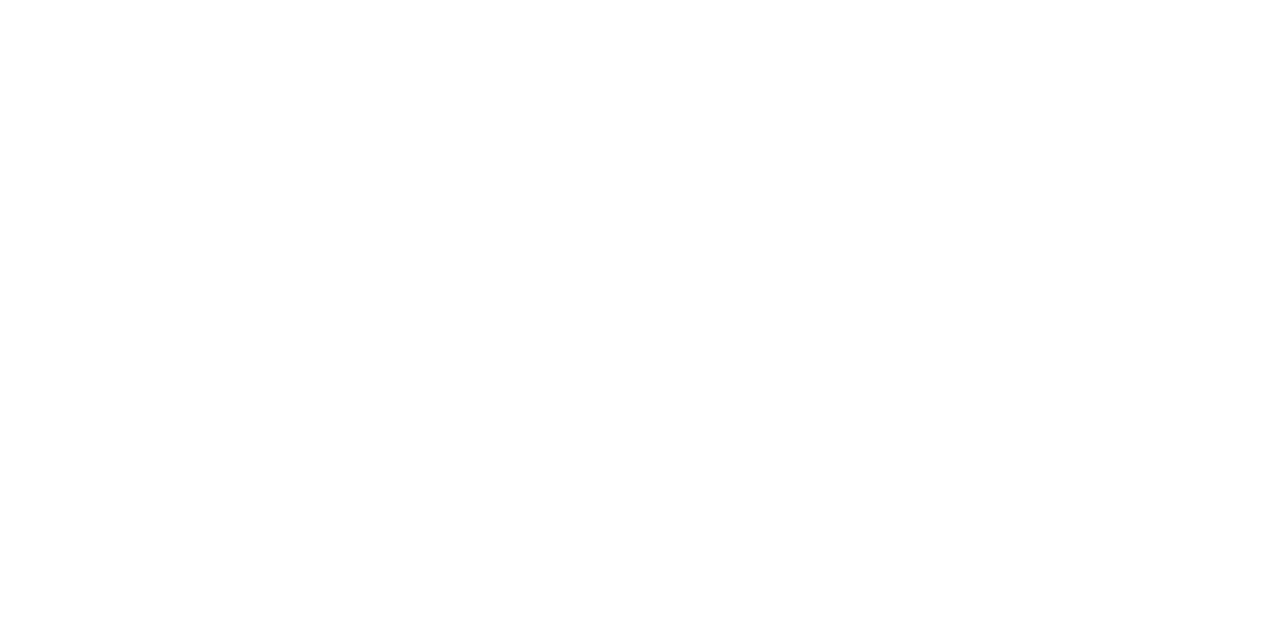
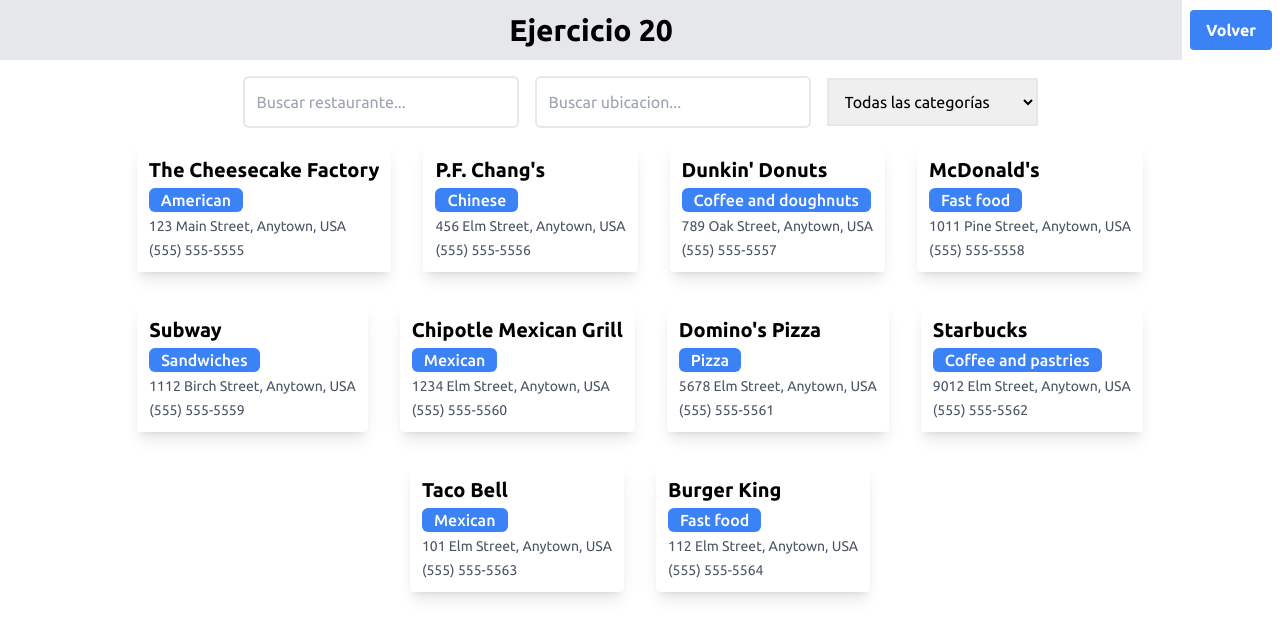
Before and after one commit to EdwinTorrado15/Talent_Logic, a React (Vite) app in the folder react/ejercicios-react/: page /ejercicio20 in a window 1280 px wide. Before the commit this address had no page. Shown: the top 638 px of the page. Built offline with nearby package versions, Linux system fonts and the light colour scheme.

Commit message:
Ejercicio 20

```diff
--- a/react/ejercicios-react/src/App.jsx
+++ b/react/ejercicios-react/src/App.jsx
@@ -20,6 +20,7 @@
 import { FormTodo } from "@/features/ejercicio18/components";
 import { Ejercicio18 } from "@/features/ejercicios18/pages";
 import { Ejercicio19 } from "@/features/ejercicio19/pages";
+import { Ejercicio20 } from "@/features/ejercicio20/pages";
 import { FormProfile } from "@/features/ejercicio19/components";
 import { CarritoProvider } from "@/features/ejercicio12/context/CarritoContext";
 import { ToastContainer } from "react-toastify";
@@ -75,6 +76,7 @@
         <Route path="/ejercicio19" element={<Ejercicio19 />} />
         <Route path="/add-profile" element={<FormProfile />} />
         <Route path="/edit-profile/:id" element={<FormProfile />} />
+        <Route path="/ejercicio20" element={<Ejercicio20 />} />
       </Routes>
     </div>
   );
--- a/react/ejercicios-react/src/features/ejercicio13/pages/Ejercicio13.jsx
+++ b/react/ejercicios-react/src/features/ejercicio13/pages/Ejercicio13.jsx
@@ -71,6 +71,9 @@
 
     const [books, setBooks] = useState(booksData);
 
+    const getUser = () => {}
+
+    getUser();
   return (
     <div className="bg-gray-100">
       <Header titulo="Ejercicio 13" />
--- a/react/ejercicios-react/src/features/ejercicio16/components/CardsNoticias.jsx
+++ b/react/ejercicios-react/src/features/ejercicio16/components/CardsNoticias.jsx
@@ -1,7 +1,4 @@
-import React from "react";
-
 const CardsNoticias = ({ noticias }) => {
-  console.log(noticias);
 
   return (
     <div className="flex flex-wrap justify-center items-center">
--- a/react/ejercicios-react/src/features/ejercicio16/pages/Ejercicio15.jsx
+++ b/react/ejercicios-react/src/features/ejercicio16/pages/Ejercicio15.jsx
@@ -107,8 +107,6 @@
   const categories = noticias.map((noticia) => noticia.categoria);
   const uniqueCategories = Array.from(new Set(categories));
 
-  console.log(uniqueCategories)
-
   return (
     <div>
       <Header titulo="Ejercicio 15" />
--- /dev/null
+++ b/react/ejercicios-react/src/features/ejercicio20/components/CardsRestaurants.jsx
@@ -0,0 +1,22 @@
+import React from "react";
+
+const CardsRestaurants = ({ restaurants }) => {
+  return (
+    <div className="flex flex-wrap justify-center items-center">
+      {restaurants().map((restaurant, index) => (
+        <div className="max-w-md rounded overflow-hidden shadow-lg m-4 p-3 space-y-1">
+          <p key={index} className="text-xl font-bold">
+            {restaurant.name}
+          </p>
+          <p className="bg-blue-500 w-max text-white font-medium px-3 rounded-md">
+            {restaurant.typeRestaurant}
+          </p>
+          <p className="text-gray-600 text-sm">{restaurant.address}</p>
+          <p className="text-gray-600 text-sm">{restaurant.phone}</p>
+        </div>
+      ))}
+    </div>
+  );
+};
+
+export default CardsRestaurants;
--- /dev/null
+++ b/react/ejercicios-react/src/features/ejercicio20/components/index.jsx
@@ -0,0 +1 @@
+export { default as CardsRestaurants } from "./CardsRestaurants";
--- /dev/null
+++ b/react/ejercicios-react/src/features/ejercicio20/pages/Ejercicio20.jsx
@@ -0,0 +1,65 @@
+import { useState } from "react";
+import { Header } from "@/components";
+import { dataRestaurants } from "@/features/ejercicio20/utils/dataRestaurants";
+import { CardsRestaurants } from "@/features/ejercicio20/components";
+
+const Ejercicio20 = () => {
+  const [restaurants, setRestaurants] = useState(dataRestaurants);
+  const [nombre, setNombre] = useState("");
+  const [ubicacion, setUbicacion] = useState("");
+  const [tipoComida, setTipoComida] = useState("");
+
+  const filterByName = () => {
+    return restaurants.filter((restaurant) => {
+      return (
+        (nombre === "" ||
+          restaurant.name.toLowerCase().includes(nombre.toLowerCase())) &&
+        (ubicacion === "" ||
+          restaurant.address.toLowerCase().includes(ubicacion.toLowerCase())) &&
+        (tipoComida === "" || restaurant.typeRestaurant === tipoComida)
+      );
+    });
+  };
+
+  const typesRestaurants = restaurants.map(
+    (restaurant) => restaurant.typeRestaurant
+  );
+  const uniqueTypesRestaurants = Array.from(new Set(typesRestaurants));
+
+  return (
+    <div>
+      <Header titulo="Ejercicio 20" />
+      <div className="flex  justify-center items-center gap-4">
+        <input
+          value={nombre}
+          type="text"
+          placeholder="Buscar restaurante..."
+          className="border-2 p-3 rounded-md "
+          onChange={(e) => setNombre(e.target.value)}
+        />
+        <input
+          value={ubicacion}
+          type="text"
+          placeholder="Buscar ubicacion..."
+          className="border-2 p-3 rounded-md "
+          onChange={(e) => setUbicacion(e.target.value)}
+        />
+        <select
+          value={tipoComida}
+          onChange={(e) => setTipoComida(e.target.value)}
+          className="border-2 p-3"
+        >
+          <option value="">Todas las categorías</option>
+          {uniqueTypesRestaurants.map((category) => (
+            <option key={category} value={category}>
+              {category}
+            </option>
+          ))}
+        </select>
+      </div>
+      <CardsRestaurants restaurants={filterByName} />
+    </div>
+  );
+};
+
+export default Ejercicio20;
--- /dev/null
+++ b/react/ejercicios-react/src/features/ejercicio20/pages/index.jsx
@@ -0,0 +1 @@
+export {default as Ejercicio20} from "./Ejercicio20";
--- /dev/null
+++ b/react/ejercicios-react/src/features/ejercicio20/utils/dataRestaurants.js
@@ -0,0 +1,72 @@
+export const dataRestaurants = [
+  {
+    name: "The Cheesecake Factory",
+    "website link": "https://www.thecheesecakefactory.com/",
+    address: "123 Main Street, Anytown, USA",
+    phone: "(555) 555-5555",
+    typeRestaurant: "American",
+  },
+  {
+    name: "P.F. Chang's",
+    "website link": "https://www.pfchangs.com/",
+    address: "456 Elm Street, Anytown, USA",
+    phone: "(555) 555-5556",
+    typeRestaurant: "Chinese",
+  },
+  {
+    name: "Dunkin' Donuts",
+    "website link": "https://www.dunkin.com/",
+    address: "789 Oak Street, Anytown, USA",
+    phone: "(555) 555-5557",
+    typeRestaurant: "Coffee and doughnuts",
+  },
+  {
+    name: "McDonald's",
+    "website link": "https://www.mcdonalds.com/",
+    address: "1011 Pine Street, Anytown, USA",
+    phone: "(555) 555-5558",
+    typeRestaurant: "Fast food",
+  },
+  {
+    name: "Subway",
+    "website link": "https://www.subway.com/",
+    address: "1112 Birch Street, Anytown, USA",
+    phone: "(555) 555-5559",
+    typeRestaurant: "Sandwiches",
+  },
+  {
+    name: "Chipotle Mexican Grill",
+    "website link": "https://www.chipotle.com/",
+    address: "1234 Elm Street, Anytown, USA",
+    phone: "(555) 555-5560",
+    typeRestaurant: "Mexican",
+  },
+  {
+    name: "Domino's Pizza",
+    "website link": "https://www.dominos.com/",
+    address: "5678 Elm Street, Anytown, USA",
+    phone: "(555) 555-5561",
+    typeRestaurant: "Pizza",
+  },
+  {
+    name: "Starbucks",
+    "website link": "https://www.starbucks.com/",
+    address: "9012 Elm Street, Anytown, USA",
+    phone: "(555) 555-5562",
+    typeRestaurant: "Coffee and pastries",
+  },
+  {
+    name: "Taco Bell",
+    "website link": "https://www.tacobell.com/",
+    address: "101 Elm Street, Anytown, USA",
+    phone: "(555) 555-5563",
+    typeRestaurant: "Mexican",
+  },
+  {
+    name: "Burger King",
+    "website link": "https://www.bk.com/",
+    address: "112 Elm Street, Anytown, USA",
+    phone: "(555) 555-5564",
+    typeRestaurant: "Fast food",
+  },
+];
--- a/react/ejercicios-react/src/features/home/utils/dataPages.js
+++ b/react/ejercicios-react/src/features/home/utils/dataPages.js
@@ -94,4 +94,9 @@
     name: "Ejercicio 19",
     path: "/ejercicio19",
   },
+  {
+    id: 20,
+    name: "Ejercicio 20",
+    path: "/ejercicio20",
+  },
 ];
```
